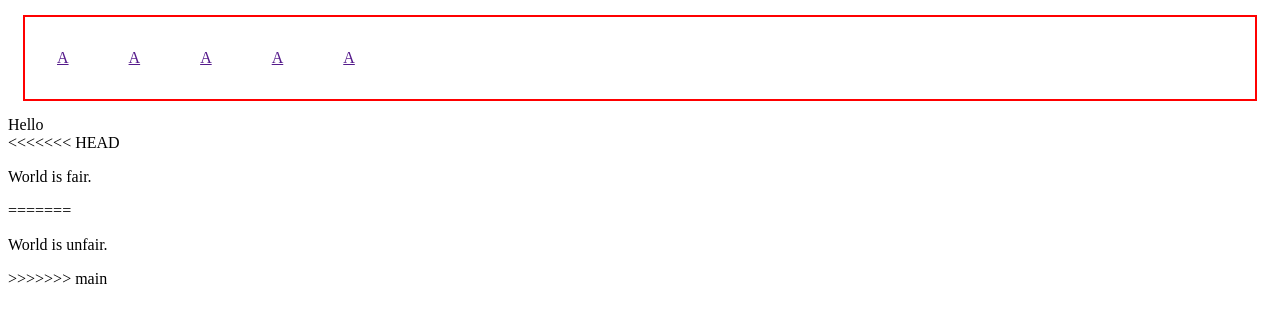
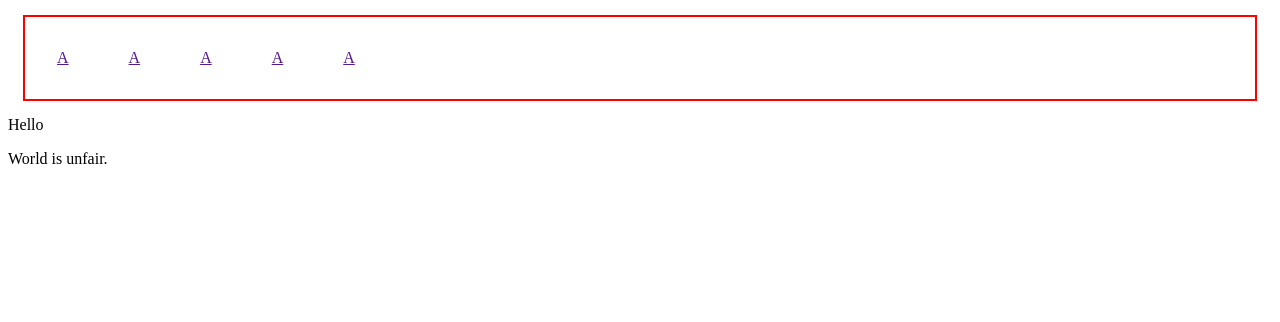
Before and after one commit to Aaditya-Kumar-Mittal/demo-repo, a plain HTML site: page index.html in a window 1280 px wide. Drawn offline with Linux system fonts and the light colour scheme.

Commit message:
Done all

```diff
--- a/index.html
+++ b/index.html
@@ -34,10 +34,6 @@
 
     <div>Hello</div>
 
-<<<<<<< HEAD
-    <p>World is fair.</p>
-=======
     <p>World is unfair.</p>
->>>>>>> main
 </body>
 </html>
```
Also changed, not shown: 1 other file.
